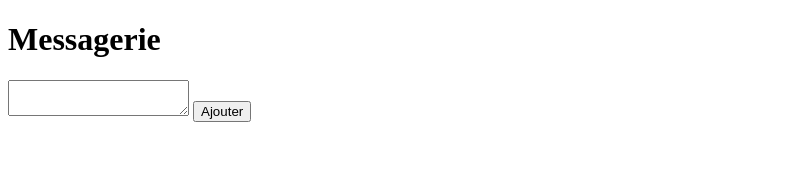
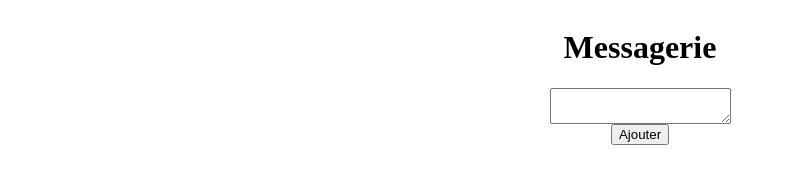
Before and after one commit to Furoshaa/JavaScript-Messagerie, a plain HTML site: page index.html in a window 1280 px wide. Shown: the whole page, without its empty margins (0-786 px from the left). Drawn offline with Linux system fonts and the light colour scheme.

Commit message:
add stylesheet link and create main.css for layout styling

```diff
--- a/index.html
+++ b/index.html
@@ -3,6 +3,7 @@
 <head>
     <meta charset="UTF-8">
     <meta name="viewport" content="width=device-width, initial-scale=1.0">
+    <link rel="stylesheet" href="main.css">
     <title>Messagerie</title>
 </head>
 <body>
--- /dev/null
+++ b/main.css
@@ -0,0 +1,5 @@
+.container {
+    display: flex;
+    flex-direction: column;
+    align-items: center;
+}
```
